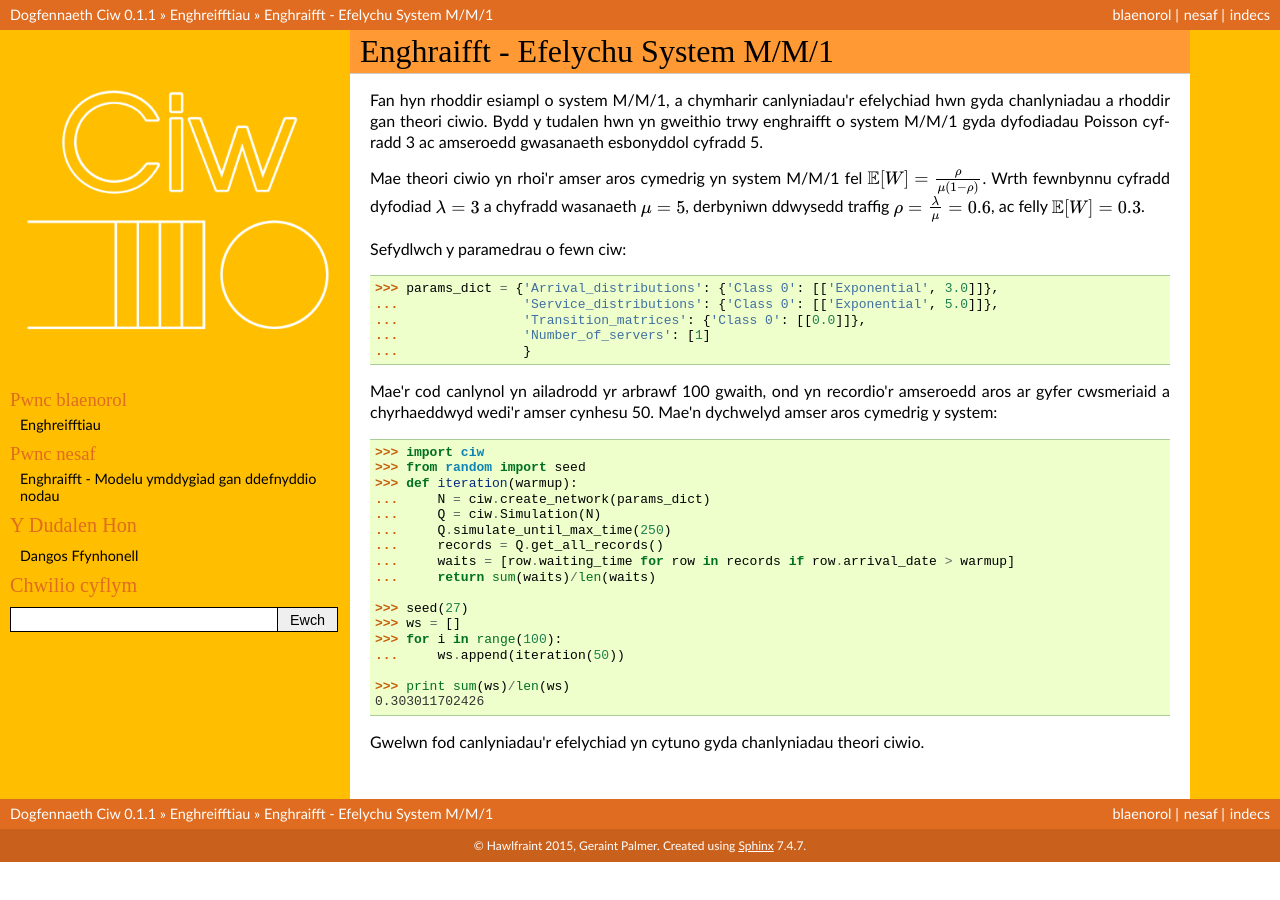
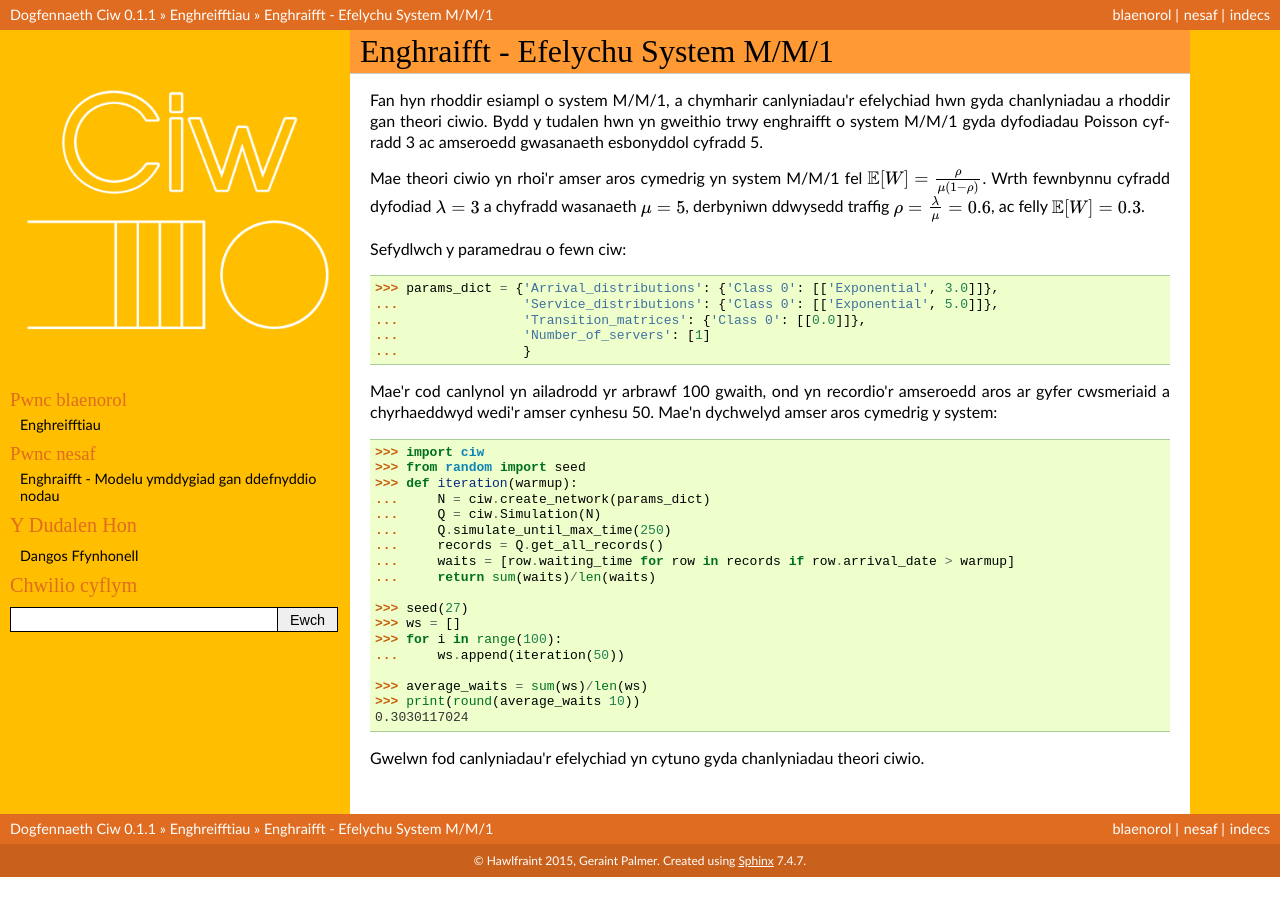
Before and after one commit to CiwPython/Ciw-cy, a Sphinx documentation site: the page built from docs/Examples/mm1.rst, in a window 1280 px wide. Built offline with Sphinx 7.4.7, drawn with Linux system fonts in a browser that asks for light colours.

Commit message:
docs cymraeg am cymorth python3

```diff
--- a/docs/Basics/getting_started.rst
+++ b/docs/Basics/getting_started.rst
@@ -31,7 +31,6 @@
     >>> params = {
     ... 'Arrival_distributions': {'Class 0': [['Exponential', 6.0], ['Exponential', 2.5]]},
     ... 'Number_of_nodes': 2,
-    ... 'Detect_deadlock': False,
     ... 'Number_of_servers': [1, 1],
     ... 'Queue_capacities': ['Inf', 4],
     ... 'Number_of_classes': 1,
--- a/docs/Examples/mm1.rst
+++ b/docs/Examples/mm1.rst
@@ -35,7 +35,8 @@
     >>> for i in range(100):
     ...     ws.append(iteration(50))
 
-    >>> print sum(ws)/len(ws)
-    0.303011702426
+    >>> average_waits = sum(ws)/len(ws)
+    >>> print(round(average_waits 10))
+    0.3030117024
 
 Gwelwn fod canlyniadau'r efelychiad yn cytuno gyda chanlyniadau theori ciwio.
--- a/docs/Features/state_tracker.rst
+++ b/docs/Features/state_tracker.rst
@@ -26,7 +26,7 @@
 
 Mae'r gwrthrych Simulation yn cymryd yr opsiwn :code:`Tracker' a ddefnyddwyd fel y ganlyn::
 
-    Q = ciw.Simulation(N, tracker='Naive') # doctest: +SKIP
+    Q = ciw.Simulation(N, tracker='Naive') # doctest:+SKIP
 
 .. _matrix:
 
@@ -46,4 +46,4 @@
 
 Mae'r gwrthrych Simulation yn cymryd yr opsiwn :code:`Tracker' a ddefnyddwyd fel y ganlyn::
 
-    Q = ciw.Simulation(N, tracker='Matrix') # doctest: +SKIP
+    Q = ciw.Simulation(N, tracker='Matrix') # doctest:+SKIP
```
